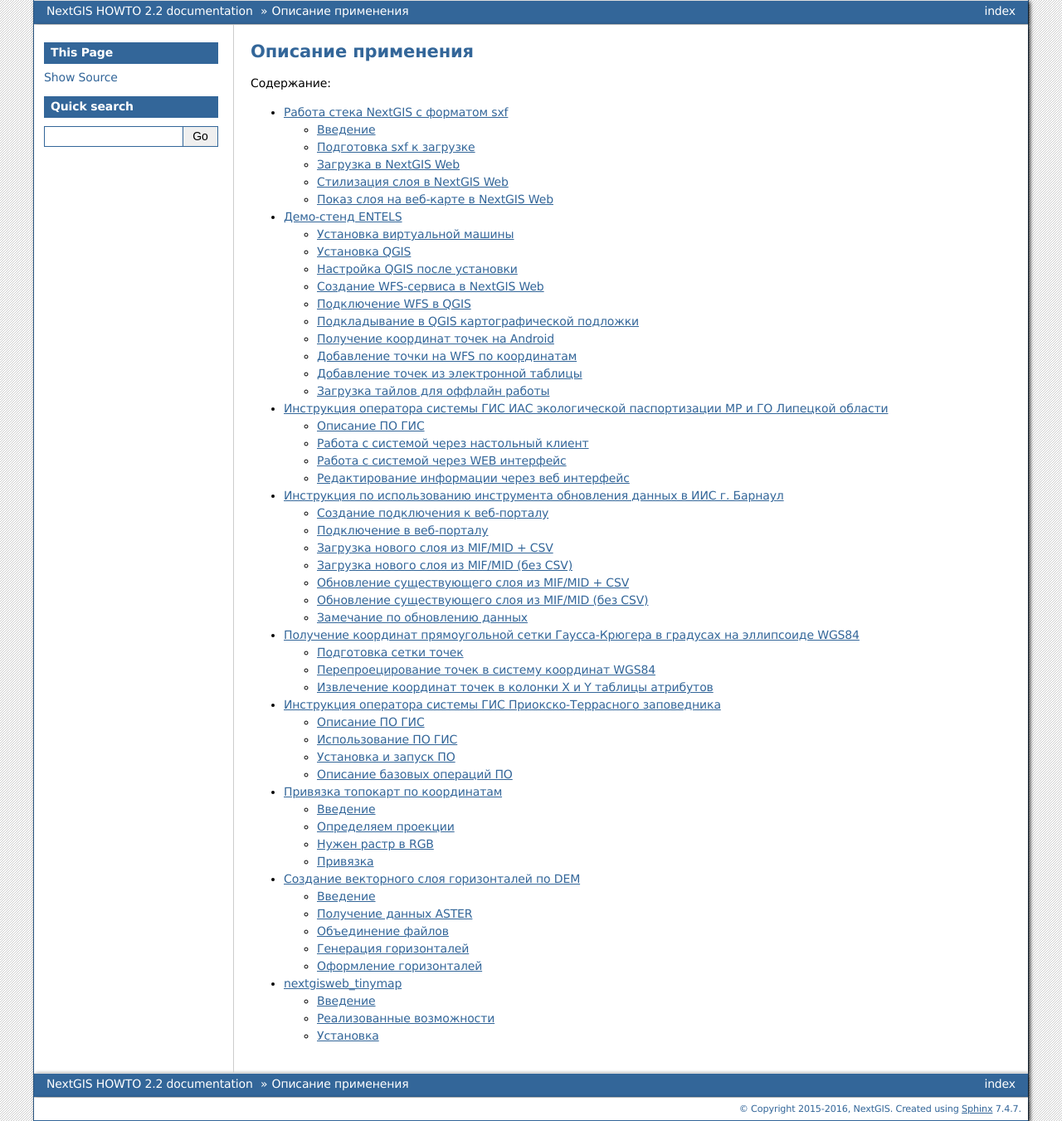
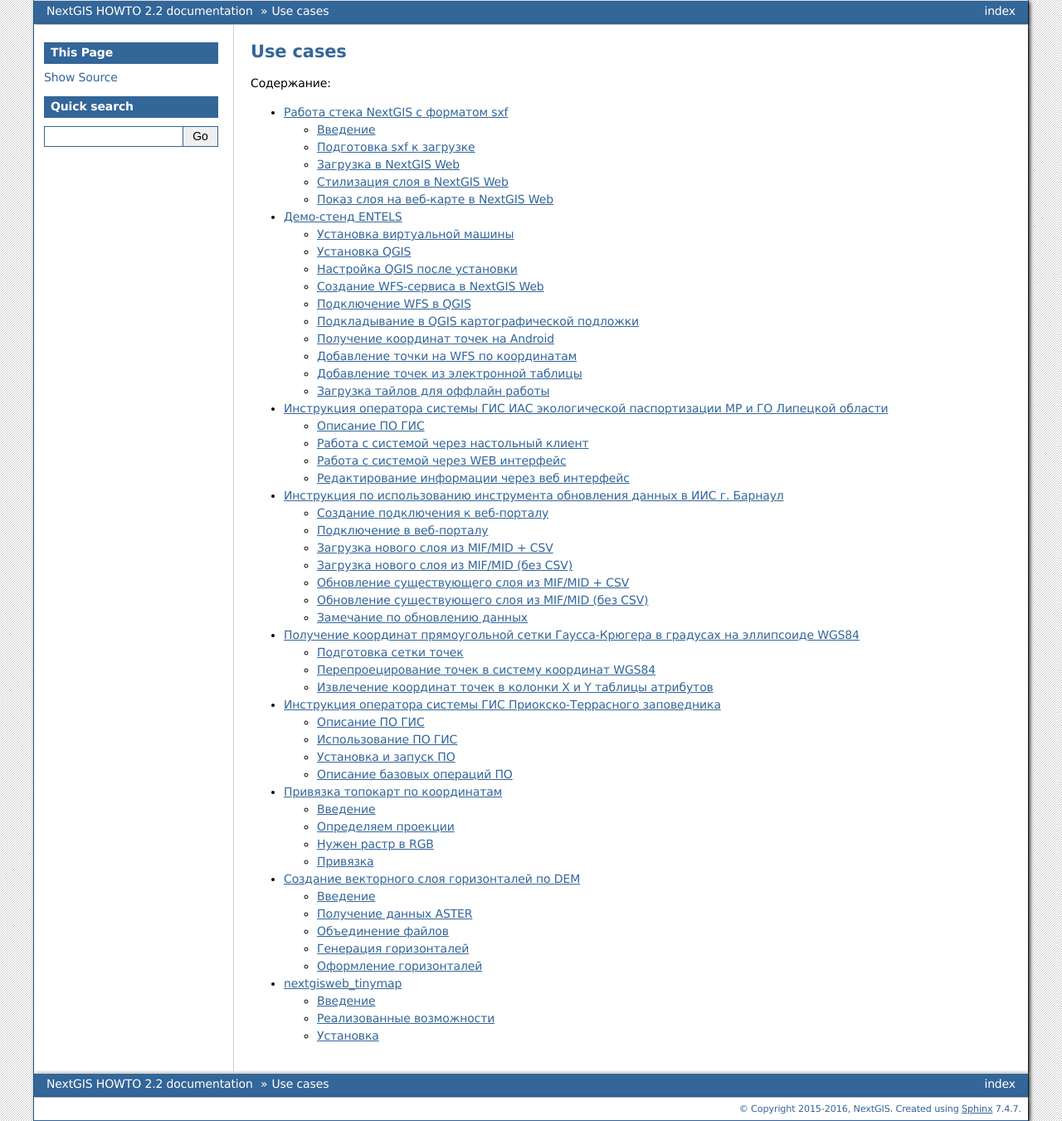
Before and after one commit to nextgis/docs_howto, a Sphinx documentation site: the page built from source/toc.rst, in a window 1280 px wide. Shown: the whole page at 83% size. Built offline with Sphinx 7.4.7, drawn with Linux system fonts in a browser that asks for light colours; formulas are drawn with MathJax 3.

Commit message:
Update toc.rst

```diff
--- a/source/toc.rst
+++ b/source/toc.rst
@@ -1,7 +1,7 @@
 .. sectionauthor:: Дмитрий Барышников <dmitry.baryshnikov@nextgis.ru>
 .. HowTo's TOC
 
-Описание применения
+Use cases
 ===================
 
 Содержание:
```
